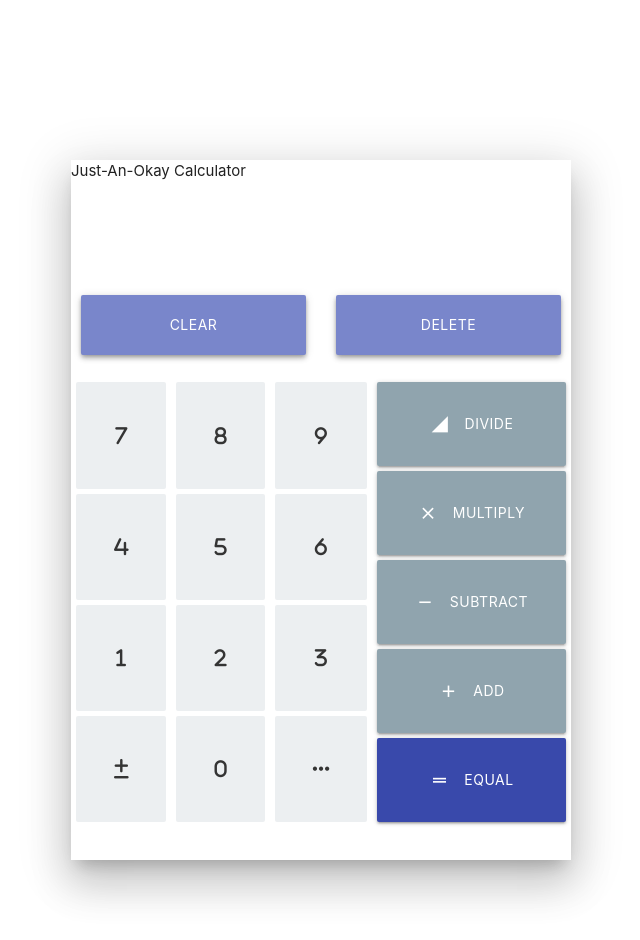
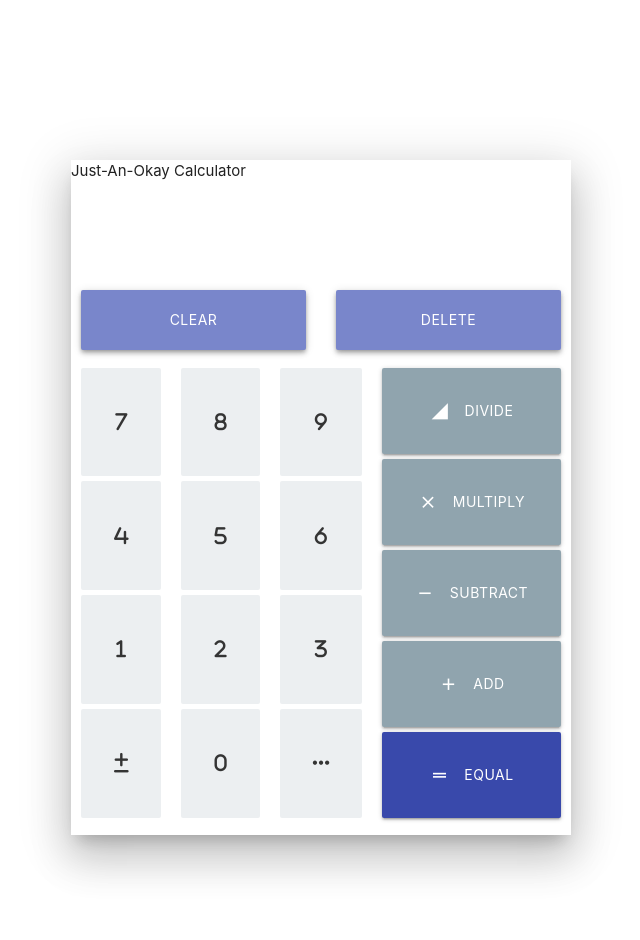
Before and after one commit to AndrewLin95/calculator, a website: page index.html in a window 1280 px wide. Shown: the whole page, without its empty margins (313-953 px from the left). Drawn offline with nearby package versions, Linux system fonts and the light colour scheme.

Commit message:
formatting

```diff
--- a/style.css
+++ b/style.css
@@ -10,7 +10,7 @@ body{
     display: flex;
     flex-direction: column;
     width: 500px;
-    height: 700px;
+    height: 675px;
 }
 
 
@@ -69,9 +69,8 @@ body{
     flex: auto;
     justify-content: space-around;
     row-gap: 5px;
-    padding-left: 5px;
-    padding-right: 5px;
-    margin-bottom: 10px;
+    padding-left: 10px;
+    padding-right: 10px;
 }
 
 .btnClearDel{                           /* Clear and Delete Button */
```
